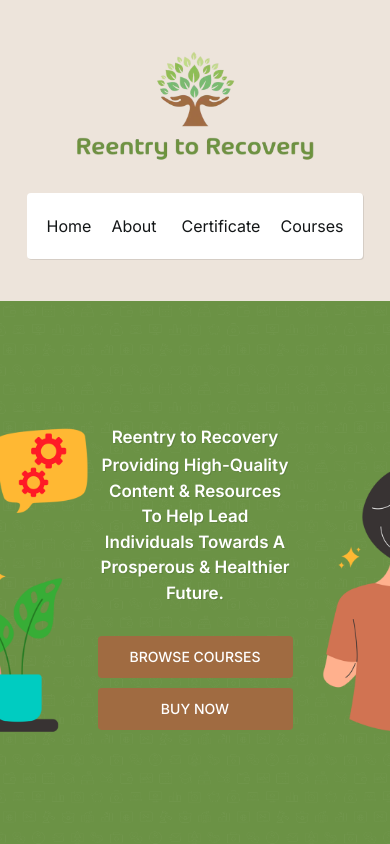
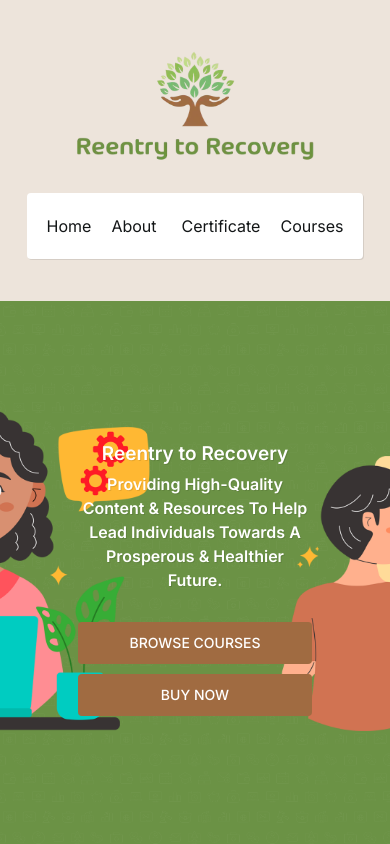
Before and after one commit to Reentry-To-Recovery/r2r-frontend, a React (Create React App) app: page / in a window 390 px wide. Shown: the top 844 px of the page. Built offline with nearby package versions, Linux system fonts and the light colour scheme.

Commit message:
fixing responsive header

```diff
--- a/src/style.css
+++ b/src/style.css
@@ -259,6 +259,12 @@ ul.drop-down.show {
   }
 }
 
+@media only screen and (max-width: 600px) {
+  .banner.header .banner-overlay {
+    background-image: url(../public/images/header-banner-3.png);
+  }
+}
+
 /* tagline */
 .tagline {
   animation: move-up 0.8s;
@@ -268,7 +274,7 @@ ul.drop-down.show {
   margin-top: 6px;
   position: relative;
   padding: 20px 0;
-  width: 50vw;
+  width: 60vw;
 }
 
 @keyframes move-up {
@@ -281,12 +287,12 @@ ul.drop-down.show {
 }
 
 .tagline h1 {
-  font-size: clamp(1.7rem, 4vw, 5.5rem);
+  font-size: clamp(1.9rem, 4vw, 5.5rem);
   line-height: 190%;
 }
 
 .tagline h2 {
-  font-size: clamp(1.7rem, 3vw, 2.4rem);
+  font-size: clamp(1.6rem, 3vw, 2.4rem);
   line-height: 150%;
 }
 /*
```
Also changed, not shown: public/images/header-banner-3.png (added).
